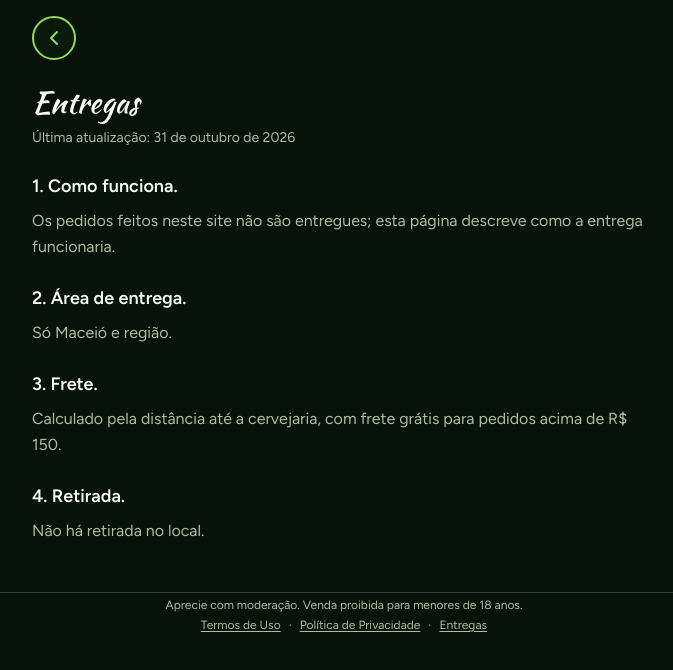
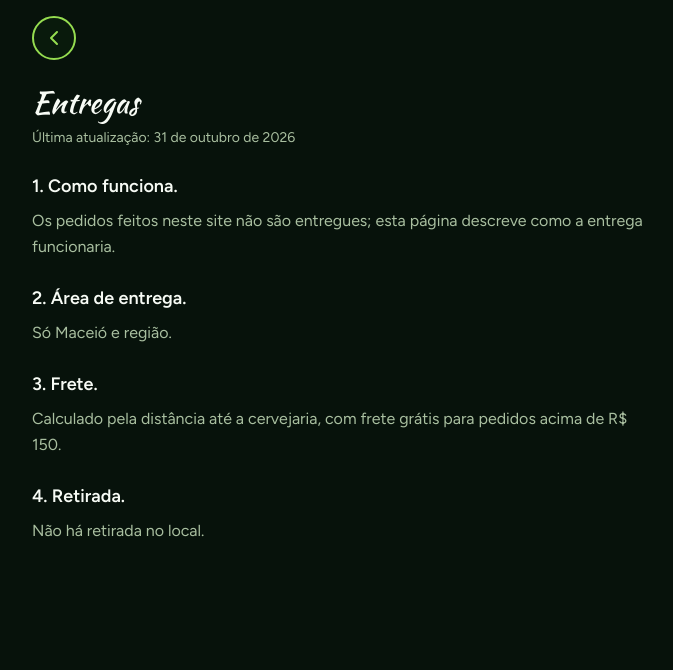
Before and after one commit to DiegoLCirqueira/Leguel-Beer, a Next.js app in the folder apps/web/: page /entregas in a window 1280 px wide. Shown: the top 670 px of the page, without its empty margins (296-969 px from the left). Built offline with nearby package versions, Linux system fonts and the light colour scheme.

Commit message:
:sparkles: feat(web): tira o rodapé de /entregas

```diff
--- a/apps/web/src/app/entregas/page.tsx
+++ b/apps/web/src/app/entregas/page.tsx
@@ -7,5 +7,5 @@ export const metadata: Metadata = {
 };
 
 export default function Entregas() {
-  return <LegalPage titulo="Entregas" atualizadoEm={ATUALIZADO_EM} secoes={ENTREGAS} />;
+  return <LegalPage titulo="Entregas" atualizadoEm={ATUALIZADO_EM} secoes={ENTREGAS} semRodape />;
 }
--- a/apps/web/src/components/legal/legal-page.tsx
+++ b/apps/web/src/components/legal/legal-page.tsx
@@ -8,11 +8,13 @@ type Props = {
   // Data da versão do texto, no formato AAAA-MM-DD.
   atualizadoEm: string;
   secoes: SecaoLegal[];
+  // Páginas dentro da loja (Entregas) não têm rodapé; Termos e Privacidade têm.
+  semRodape?: boolean;
 };
 
 const formatarData = new Intl.DateTimeFormat("pt-BR", { dateStyle: "long", timeZone: "UTC" });
 
-export function LegalPage({ titulo, atualizadoEm, secoes }: Props) {
+export function LegalPage({ titulo, atualizadoEm, secoes, semRodape = false }: Props) {
   return (
     <>
       <main className="mx-auto flex w-full max-w-2xl flex-col gap-6 px-6 pb-12 pt-4 text-texto">
@@ -33,7 +35,7 @@ export function LegalPage({ titulo, atualizadoEm, secoes }: Props) {
           </section>
         ))}
       </main>
-      <SiteFooter />
+      {semRodape ? null : <SiteFooter />}
     </>
   );
 }
```
